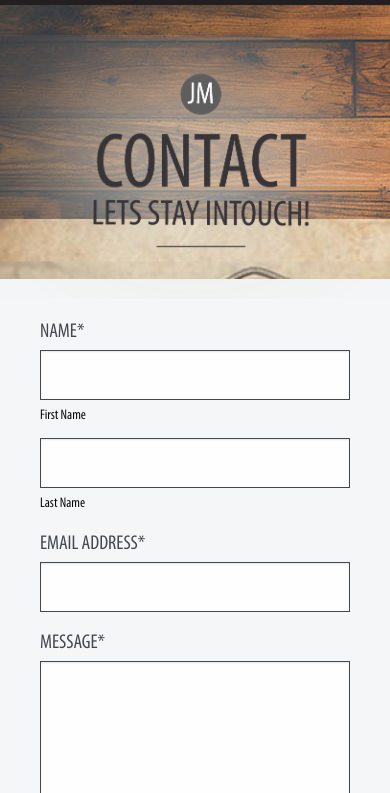
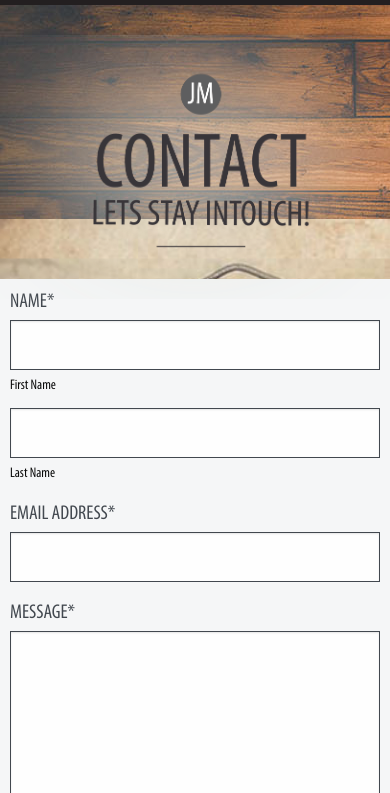
Before and after one commit to mellenklein/stop-this-train, a plain HTML site: page contact.html in a window 390 px wide. Shown: the part 51-844 px from the top of the page. Drawn offline with nearby package versions, Linux system fonts and the light colour scheme; files whose address does not match are found by name.

Commit message:
updating form style

```diff
--- a/scss/_custom.scss
+++ b/scss/_custom.scss
@@ -190,7 +190,6 @@ p {
   background-repeat: no-repeat;
   background-size: contain;
   background-position: center center;
-  // padding-bottom: 25%;
   margin-top: 30px;
   height: 264px;
 }
@@ -317,4 +316,7 @@ label:not(.note) {
   .dedication {
     background-position: center center;
   }
+  .contact-form {
+    padding: 0px;
+  }
 }
```
Also changed, not shown: css/app.css.
